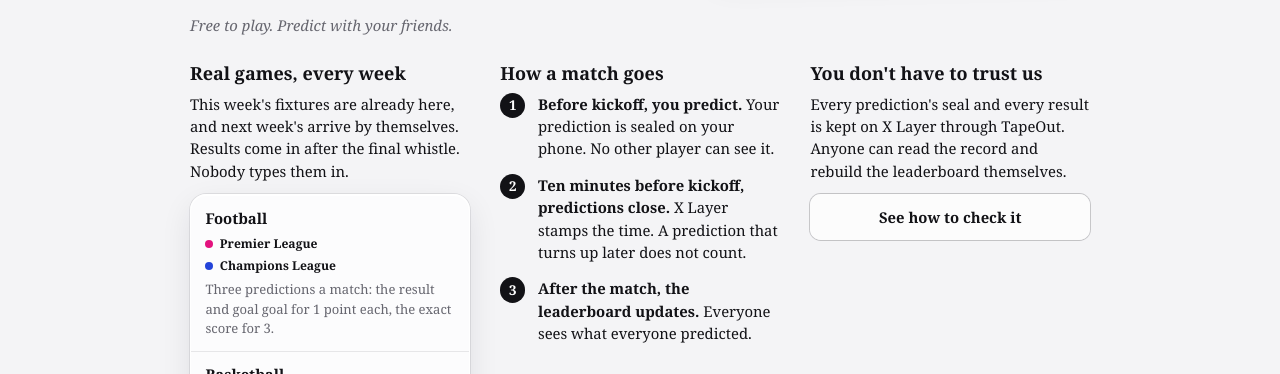
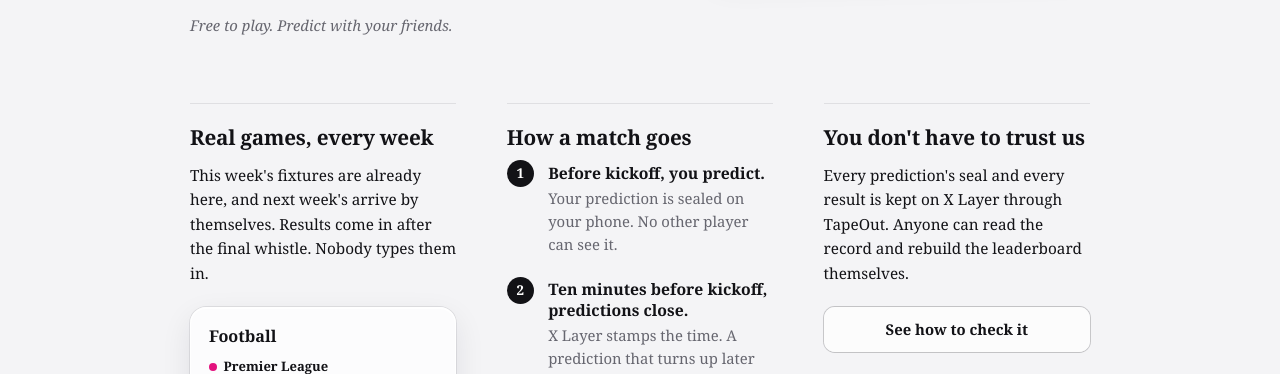
Before and after one commit to Mhiah/Kickoff, a plain HTML site: page web/index.html in a window 1280 px wide. Shown: the part 426-800 px from the top of the page. Drawn offline with Linux system fonts and the light colour scheme; no server answers.

Commit message:
Home screen on a computer: a clearer order for the eye, and even margins
The three headings are larger and each column sits under its own line. A
step reads as its title, then its detail in grey. The headings, the text
under them, and the card and button each start on the same line across the
three columns. The phone layout is unchanged.

```diff
--- a/web/styles.css
+++ b/web/styles.css
@@ -381,8 +381,23 @@ h1.under { margin-top: 6px; }
   .hero .cta { grid-template-columns: auto auto; justify-content: start; margin-top: 26px; }
   .hero .cta .btn { width: auto; padding: 14px 26px; }
   .hero .tagline { text-align: left; }
-  .trio { display: grid; grid-template-columns: 1fr 1fr 1fr; gap: 34px; align-items: start; margin-top: 20px; }
-  .trio h2 { margin-top: 0; }
+  /* Three columns, each under its own rule, so the eye lands on the three headings first. Then
+     the sentence that says what the column is about, then its detail in the quieter grey. */
+  .trio { display: grid; grid-template-columns: 1fr 1fr 1fr; gap: 56px; align-items: start; margin-top: 64px; }
+  .trio section { border-top: 1px solid var(--hair); padding-top: 24px; }
+  .trio h2 { margin: 0 0 14px; font-size: 23px; line-height: 1.2; letter-spacing: -0.01em; }
+  .trio p { font-size: 17px; line-height: 1.6; }
+  .trio .glass, .trio .btn { margin-top: 24px; }
+  .trio .row { padding: 18px 20px; }
+  .trio .row .title { font-size: 18px; }
+  .trio .comps { margin: 10px 0 8px; gap: 6px 16px; }
+  .trio .comps > * { font-size: 14.5px; }
+  .trio .row .sub { font-size: 15px; line-height: 1.5; }
+  .trio .steps li { padding: 0 0 26px 46px; color: var(--muted); line-height: 1.55; }
+  .trio .steps li:last-child { padding-bottom: 0; }
+  .trio .steps li b { display: block; color: var(--ink); font-size: 17.5px; line-height: 1.3; margin-bottom: 4px; }
+  .trio .steps li::before { width: 30px; height: 30px; top: -3px; }
+  .trio + .sample { margin-top: 56px; }
 }
 
 @media (prefers-reduced-motion: no-preference) {
```
